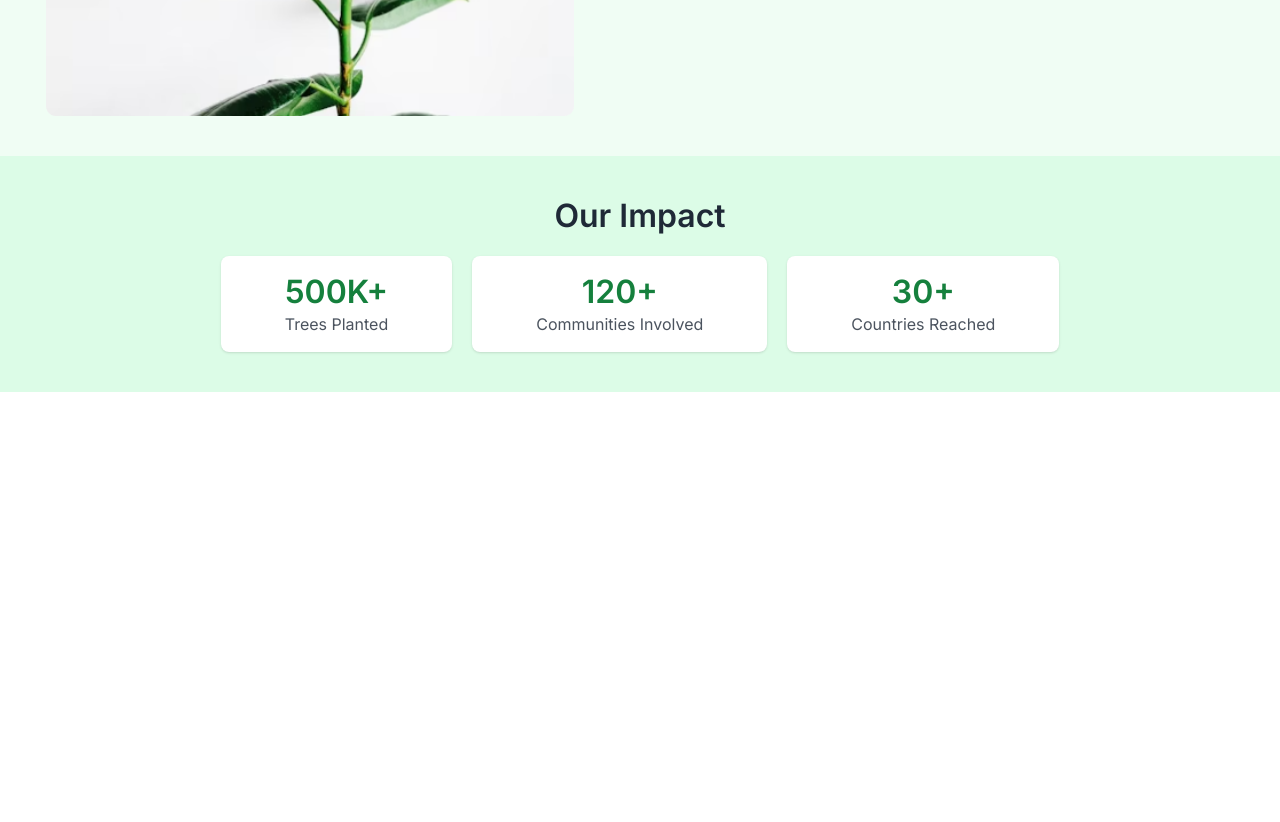
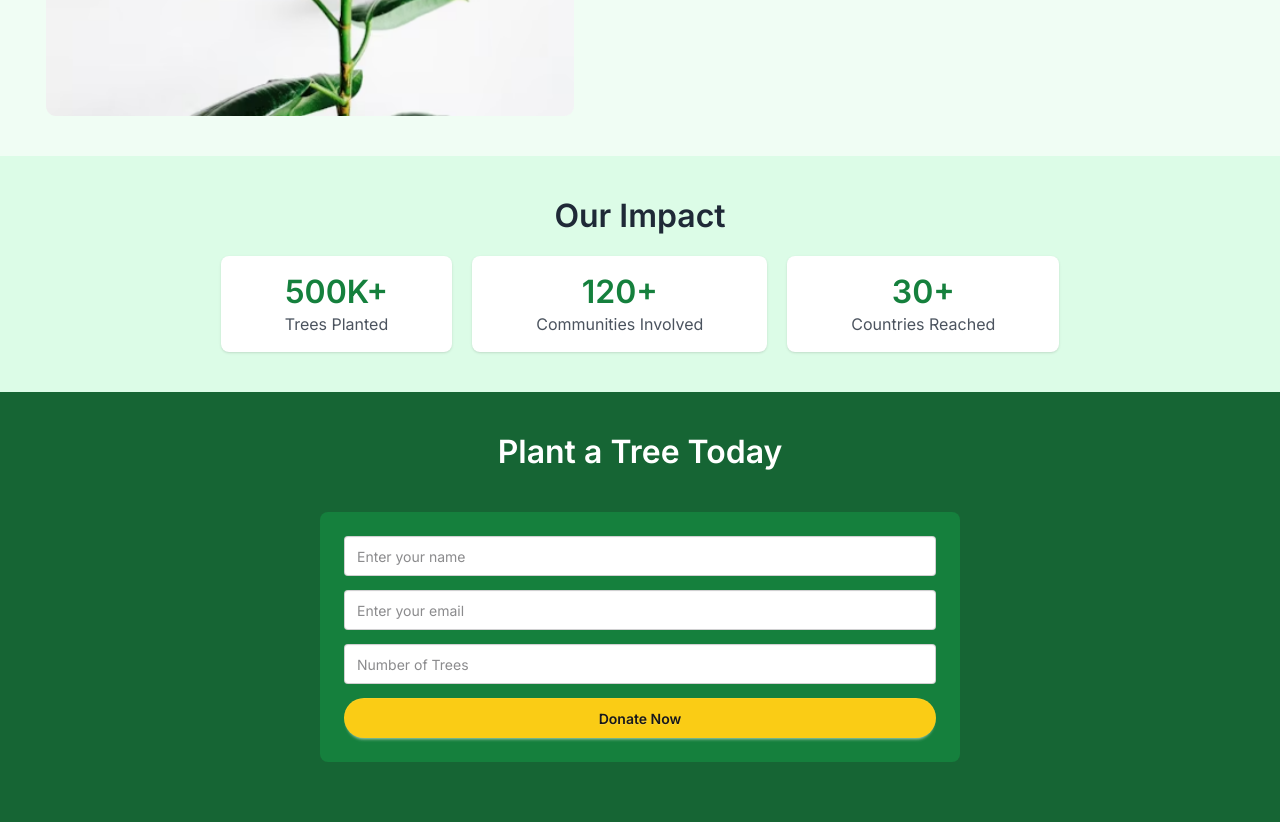
Before and after one commit to afzalhossainraju100/PH-Green-Earth, a plain HTML site: page index.html in a window 1280 px wide. Shown: the part 1373-2195 px from the top of the page. Before the commit the page ends 1765 px from the top, so only its background shows below. Drawn offline with nearby package versions, Linux system fonts and the light colour scheme.

Commit message:
form section done

```diff
--- a/index.html
+++ b/index.html
@@ -218,6 +218,59 @@
           </div>
         </div>
       </section>
+
+            <section class="bg-[#166534] py-10">
+        <div class="">
+          <h1
+            class="text-[#ffffff] text-[1.5rem] md:text-[2rem] font-[600] md:leading-[2.5rem] text-center"
+          >
+            Plant a Tree Today
+          </h1>
+          <div class="flex flex-col justify-center items-center mt-5">
+            <form
+              class="m-5 fieldset form flex flex-col justify-center items-center space-y-2 p-6 w-[50%] bg-[#15803D] rounded-lg"
+              action=""
+            >
+              <input
+                class="input w-full"
+                type="text"
+                placeholder="Enter your name"
+                required
+              />
+              <input
+                class="input w-full"
+                type="email"
+                placeholder="Enter your email"
+                required
+              />
+              <input
+                type="number"
+                class="input w-full"
+                placeholder="Number of Trees"
+                list="numnbers"
+              />
+              <datalist id="numnbers">
+                <option value="1"></option>
+                <option value="2"></option>
+                <option value="3"></option>
+                <option value="4"></option>
+                <option value="5"></option>
+                <option value="6"></option>
+                <option value="7"></option>
+                <option value="8"></option>
+                <option value="9"></option>
+                <option value="10"></option>
+              </datalist>
+              <button
+                class="btn input w-full rounded-full bg-[#FACC15] border-none"
+                type="submit"
+              >
+                Donate Now
+              </button>
+            </form>
+          </div>
+        </div>
+      </section>
     </main>
 
 
```
